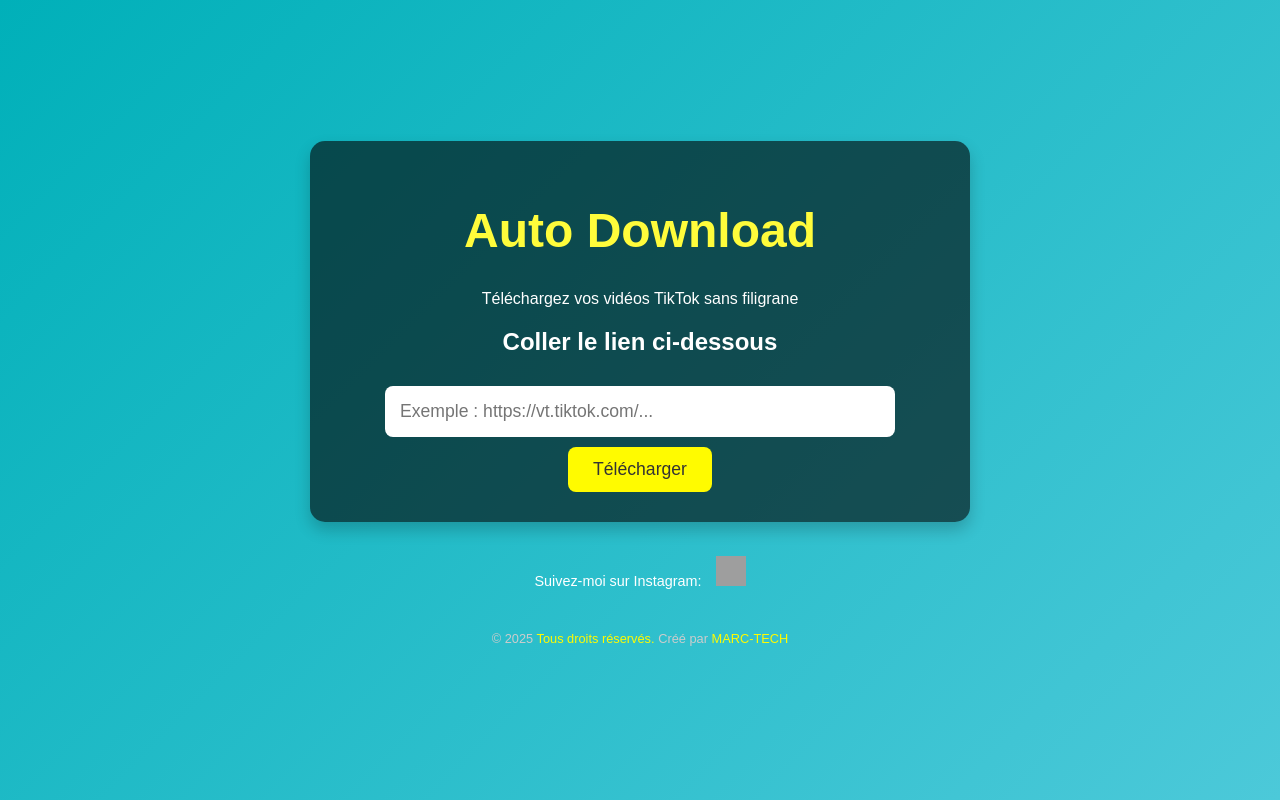
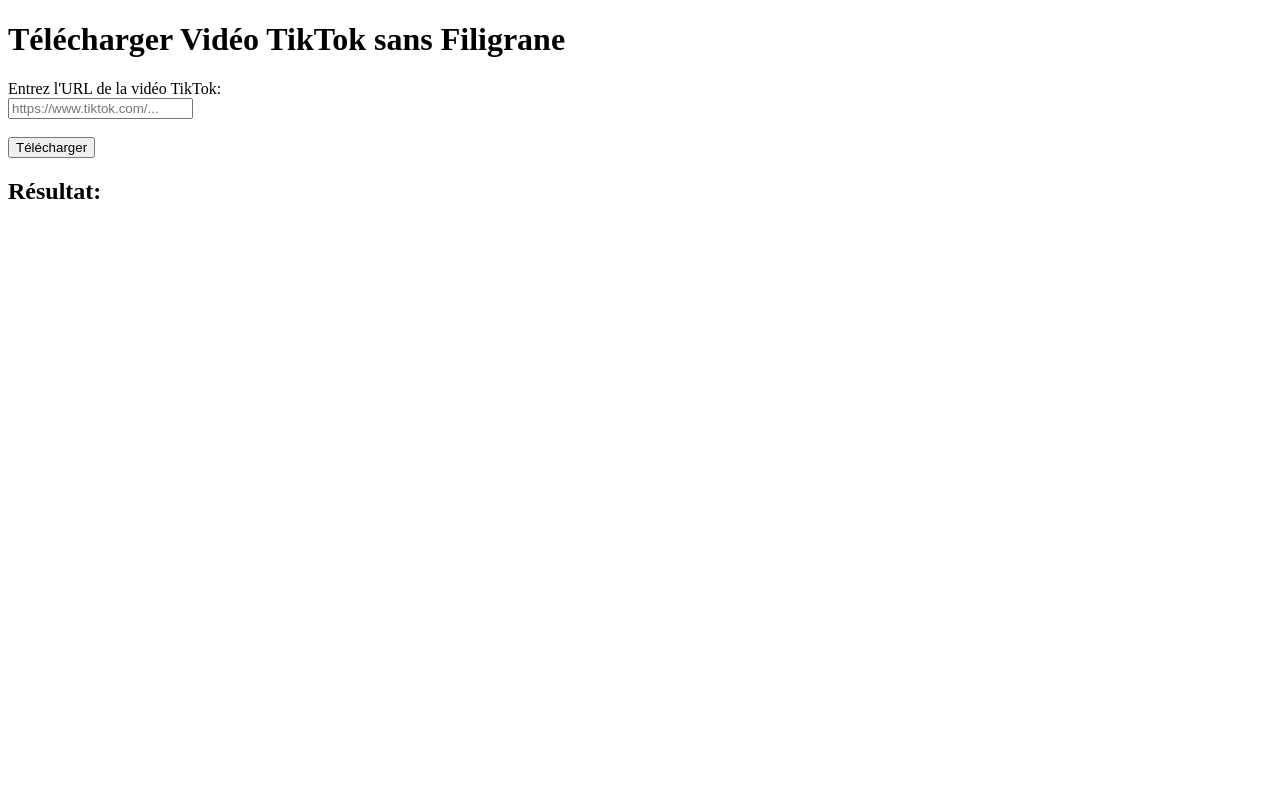
Before and after one commit to MRC-Tech999/Auto-Download-, a plain HTML site: page index.html in a window 1280 px wide. Drawn offline with Linux system fonts and the light colour scheme; grey boxes are pictures that could not be loaded.

Commit message:
Update index.html

```diff
--- a/index.html
+++ b/index.html
@@ -3,170 +3,52 @@
 <head>
     <meta charset="UTF-8">
     <meta name="viewport" content="width=device-width, initial-scale=1.0">
-    <title>Auto Download - Marc-Tech</title>
-    <style>
-        body {
-            font-family: Arial, sans-serif;
-            background: linear-gradient(135deg, #00B0B9, #4CC9D9);
-            margin: 0;
-            padding: 0;
-            display: flex;
-            flex-direction: column;
-            justify-content: center;
-            align-items: center;
-            min-height: 100vh;
-            color: white;
-        }
-
-        h1 {
-            font-size: 3em;
-            animation: titleAnimation 3s ease-in-out infinite;
-        }
-
-        @keyframes titleAnimation {
-            0%, 100% { color: white; }
-            50% { color: #FFFB00; }
-        }
-
-        .container {
-            text-align: center;
-            padding: 30px;
-            border-radius: 15px;
-            background-color: rgba(0, 0, 0, 0.6);
-            width: 90%;
-            max-width: 600px;
-            box-shadow: 0 8px 16px rgba(0,0,0,0.2);
-        }
-
-        input[type="url"] {
-            padding: 15px;
-            width: 80%;
-            margin-top: 10px;
-            border: none;
-            border-radius: 8px;
-            font-size: 1.1em;
-            outline: none;
-        }
-
-        button {
-            padding: 12px 25px;
-            background-color: #FFFB00;
-            color: #333;
-            border: none;
-            border-radius: 8px;
-            cursor: pointer;
-            margin: 10px 5px 0 5px;
-            font-size: 1.1em;
-            transition: background 0.3s ease;
-        }
-
-        button:hover {
-            background-color: #FFD700;
-        }
-
-        .footer {
-            margin-top: 20px;
-            text-align: center;
-            font-size: 0.9em;
-            color: white;
-        }
-
-        .footer a {
-            color: #FFFB00;
-            text-decoration: none;
-        }
-
-        .footer img {
-            width: 30px;
-            height: 30px;
-            margin-left: 10px;
-        }
-
-        .copyright {
-            font-size: 0.8em;
-            color: #ccc;
-            margin-top: 15px;
-        }
-
-        .copyright span {
-            color: #FFFB00;
-        }
-    </style>
+    <title>Télécharger Vidéo TikTok sans filigrane</title>
 </head>
 <body>
+    <h1>Télécharger Vidéo TikTok sans Filigrane</h1>
 
-    <div class="container">
-        <h1>Auto Download</h1>
-        <p>Téléchargez vos vidéos TikTok sans filigrane</p>
+    <form id="downloadForm">
+        <label for="videoUrl">Entrez l'URL de la vidéo TikTok:</label><br>
+        <input type="url" id="videoUrl" name="videoUrl" placeholder="https://www.tiktok.com/..." required><br><br>
+        <button type="submit">Télécharger</button>
+    </form>
 
-        <div>
-            <h2>Coller le lien ci-dessous</h2>
-            <input type="url" id="videoUrl" placeholder="Exemple : https://vt.tiktok.com/..." required />
-            <br/>
-            <button id="downloadBtn">Télécharger</button>
-        </div>
-    </div>
-
-    <div class="footer">
-        <p>Suivez-moi sur Instagram:
-            <a href="https://www.instagram.com/J.m.h.2024" target="_blank">
-                <img src="https://upload.wikimedia.org/wikipedia/commons/a/a5/Instagram_icon.png" alt="Instagram Logo">
-            </a>
-        </p>
-    </div>
-
-    <div class="copyright">
-        <p>&copy; 2025 <span>Tous droits réservés.</span> Créé par <span>MARC-TECH</span></p>
-    </div>
+    <h2>Résultat:</h2>
+    <div id="downloadLink"></div>
 
     <script>
-        const apiKey = 'ab42dda446mshde4ba65d25b85fdp13b83ejsn3965c0519b7d';
+        document.getElementById('downloadForm').addEventListener('submit', function(event) {
+            event.preventDefault();
 
-        async function fetchDownloadLink(url) {
-            const response = await fetch('https://download-social-media.p.rapidapi.com/autolink?url=' + encodeURIComponent(url), {
-                method: 'POST',
+            // Récupérer l'URL de la vidéo TikTok
+            const videoUrl = document.getElementById('videoUrl').value;
+
+            // URL de l'API avec l'URL vidéo encodée
+            const apiUrl = `https://tiktok-video-downloader-without-watermark.p.rapidapi.com/?videourl=${encodeURIComponent(videoUrl)}`;
+
+            // Requête API avec les en-têtes
+            fetch(apiUrl, {
+                method: 'GET',
                 headers: {
-                    'Content-Type': 'application/json',
-                    'x-rapidapi-host': 'download-social-media.p.rapidapi.com',
-                    'x-rapidapi-key': apiKey
-                },
-                body: JSON.stringify({ url: url })
+                    'x-rapidapi-host': 'tiktok-video-downloader-without-watermark.p.rapidapi.com',
+                    'x-rapidapi-key': 'ab42dda446mshde4ba65d25b85fdp13b83ejsn3965c0519b7d'
+                }
+            })
+            .then(response => response.json())
+            .then(data => {
+                if (data.downloadUrl) {
+                    // Afficher le lien de téléchargement
+                    document.getElementById('downloadLink').innerHTML = `<a href="${data.downloadUrl}" target="_blank">Cliquez ici pour télécharger la vidéo</a>`;
+                } else {
+                    document.getElementById('downloadLink').innerText = 'Erreur: Impossible de récupérer la vidéo.';
+                }
+            })
+            .catch(error => {
+                console.error('Erreur:', error);
+                document.getElementById('downloadLink').innerText = 'Erreur lors de la récupération de la vidéo.';
             });
-
-            if (!response.ok) {
-                throw new Error('Erreur API');
-            }
-
-            return await response.json();
-        }
-
-        function telechargerFichier(url, nomFichier) {
-            const a = document.createElement('a');
-            a.href = url;
-            a.download = nomFichier;
-            document.body.appendChild(a);
-            a.click();
-            document.body.removeChild(a);
-        }
-
-        document.getElementById("downloadBtn").addEventListener("click", async () => {
-            const url = document.getElementById("videoUrl").value;
-            if (!url) return alert("Veuillez entrer un lien valide !");
-
-            try {
-                const data = await fetchDownloadLink(url);
-
-                // Prend la première vidéo trouvée (sans filigrane en général)
-                const video = data.links.find(m => m.type === "video");
-                if (!video) return alert("Vidéo non trouvée !");
-
-                telechargerFichier(video.url, "video.mp4");
-            } catch (err) {
-                console.error(err);
-                alert("Erreur lors du téléchargement.");
-            }
         });
     </script>
-
 </body>
 </html>
```
